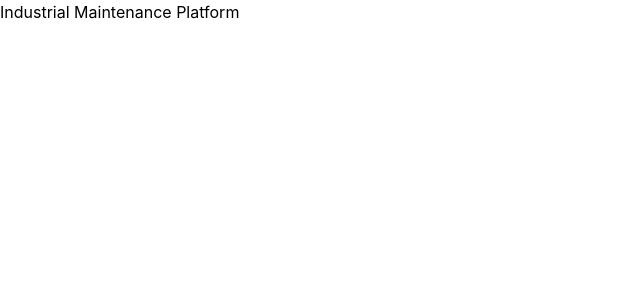
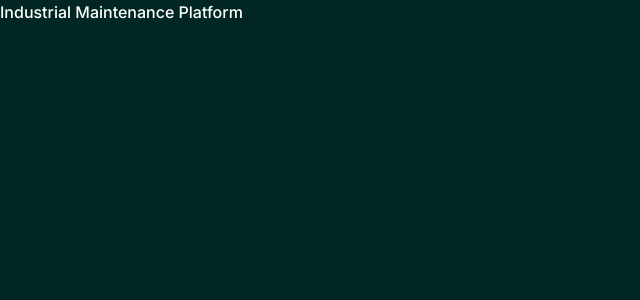
Before and after one commit to saif-ahmedcs/industrial-maintenance-platform, a React (Vite) app in the folder frontend/: page / in a window 1280 px wide. Shown: the top 300 px of the page, without its empty margins (0-640 px from the left). Built offline with nearby package versions, Linux system fonts and the light colour scheme.

Commit message:
frontend: normalize line endings & quote style on scaffold files

```diff
--- a/frontend/design/tokens.json
+++ b/frontend/design/tokens.json
@@ -95,9 +95,9 @@
   },
   "fontFamily": {
     "display": {
-      "$value": ["Matter", "ui-sans-serif", "system-ui", "sans-serif"],
+      "$value": ["Inter", "ui-sans-serif", "system-ui", "sans-serif"],
       "$type": "fontFamily",
-      "$description": "Primary face for headings and body. Weights 400 and 500 only."
+      "$description": "Primary face for headings and body. Weights 400 and 500 only. Temporary substitute for Matter per decisions.md #10 — Matter was never supplied (the UI handoff's assets/fonts/ holds only a MISSING.txt placeholder) and its web-embedding license is unconfirmed. Loaded as a web font (Google Fonts, weights 400/500 only); swap back to Matter if a licensed .woff2 set arrives."
     },
     "ui": {
       "$value": ["Arial", "ui-sans-serif", "system-ui", "sans-serif"],
@@ -292,6 +292,6 @@
     "name": "Industrial Maintenance Platform tokens",
     "basedOn": "Auros style reference",
     "note": "Values copied from the source reference. Items marked in $description need design confirmation.",
-    "corrections": "Phase 0.1 (2026-10-06): color.surface.slate is no longer described as usable for text — it fails WCAG AA on both Abyss (3.52:1) and Kelp (2.88:1); decommissioned/cancelled labels use color.text.silver instead, with slate kept for the marker dot and gridlines only. Decision #4 in docs/decisions.md (2026-10-06): added color.alarm.critical and color.alarm.warning for CRITICAL/WARNING status tags and the telemetry CRITICAL threshold line; color.accent.lavender is no longer used as a critical-state marker."
+    "corrections": "color.surface.slate is no longer described as usable for text — it fails WCAG AA on both Abyss (3.52:1) and Kelp (2.88:1); decommissioned/cancelled labels use color.text.silver instead, with slate kept for the marker dot and gridlines only. Decision #4 in docs/decisions.md (2026-10-06): added color.alarm.critical and color.alarm.warning for CRITICAL/WARNING status tags and the telemetry CRITICAL threshold line; color.accent.lavender is no longer used as a critical-state marker. Decision #10 in docs/decisions.md (2026-10-08): fontFamily.display changed from Matter to Inter — Matter was never supplied in the UI handoff (assets/fonts/ contains only a MISSING.txt placeholder), so there is nothing to embed. DESIGN.md already names Inter as an acceptable geometric-grotesk substitute."
   }
 }
--- a/frontend/index.html
+++ b/frontend/index.html
@@ -4,6 +4,16 @@
     <meta charset="UTF-8" />
     <meta name="viewport" content="width=device-width, initial-scale=1.0" />
     <title>Industrial Maintenance Platform</title>
+    <link rel="preconnect" href="https://fonts.googleapis.com" />
+    <link
+      rel="preconnect"
+      href="https://fonts.gstatic.com"
+      crossorigin="anonymous"
+    />
+    <link
+      href="https://fonts.googleapis.com/css2?family=Inter:wght@400;500&display=swap"
+      rel="stylesheet"
+    />
   </head>
   <body>
     <div id="root"></div>
--- a/frontend/scripts/build-tokens.mjs
+++ b/frontend/scripts/build-tokens.mjs
@@ -32,7 +32,7 @@ function resolveRef(ref, root) {
 }
 
 function formatFontFamily(stack) {
-  return stack.map((name, i) => (i === 0 ? `"${name}"` : name)).join(', ');
+  return stack.map((name, i) => (i === 0 ? `'${name}'` : name)).join(', ');
 }
 
 function splitTopLevelArgs(argsSource) {
--- a/frontend/src/design/theme.css
+++ b/frontend/src/design/theme.css
@@ -1,6 +1,6 @@
 /* Generated from design/tokens.json. Do not edit. */
 
-:root {
+@theme {
   /* Surfaces: bg-surface-abyss, bg-surface-kelp ... */
   --color-surface-abyss: #012624;
   --color-surface-deep: #011d1c;
@@ -40,8 +40,8 @@
   );
 
   /* Font families */
-  --font-display: "Matter", ui-sans-serif, system-ui, sans-serif;
-  --font-ui: "Arial", ui-sans-serif, system-ui, sans-serif;
+  --font-display: 'Inter', ui-sans-serif, system-ui, sans-serif;
+  --font-ui: 'Arial', ui-sans-serif, system-ui, sans-serif;
 
   /* Spacing: base 4px, so p-4 = 16px */
   --spacing: 4px;
--- a/frontend/src/index.css
+++ b/frontend/src/index.css
@@ -1,2 +1,34 @@
-@import "tailwindcss";
-@import "./design/theme.css";
+@import 'tailwindcss';
+@import './design/theme.css';
+
+@layer base {
+  html,
+  body {
+    min-height: 100vh;
+    background: var(--color-surface-abyss);
+    color: var(--color-text-silver);
+    font-family: var(--font-display);
+    -webkit-font-smoothing: antialiased;
+  }
+
+  h1,
+  h2,
+  h3 {
+    color: var(--color-text-platinum);
+    font-weight: 500;
+  }
+
+  :focus-visible {
+    outline: 2px solid var(--color-focus-ring);
+    outline-offset: 2px;
+  }
+
+  @media (prefers-reduced-motion: reduce) {
+    *,
+    *::before,
+    *::after {
+      animation: none !important;
+      transition: none !important;
+    }
+  }
+}
```
Also changed, not shown: frontend/src/main.tsx (+5 -5 lines).
